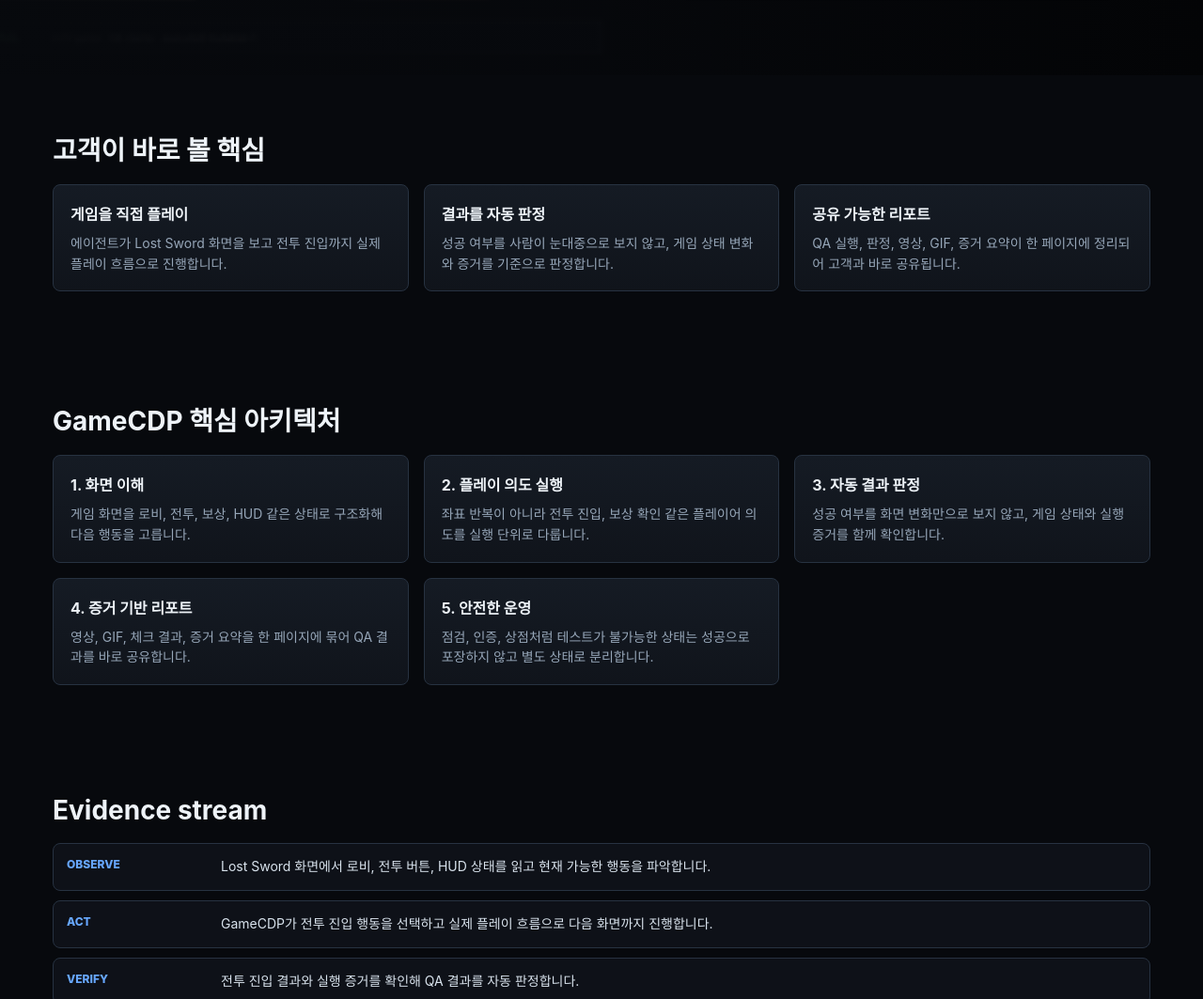
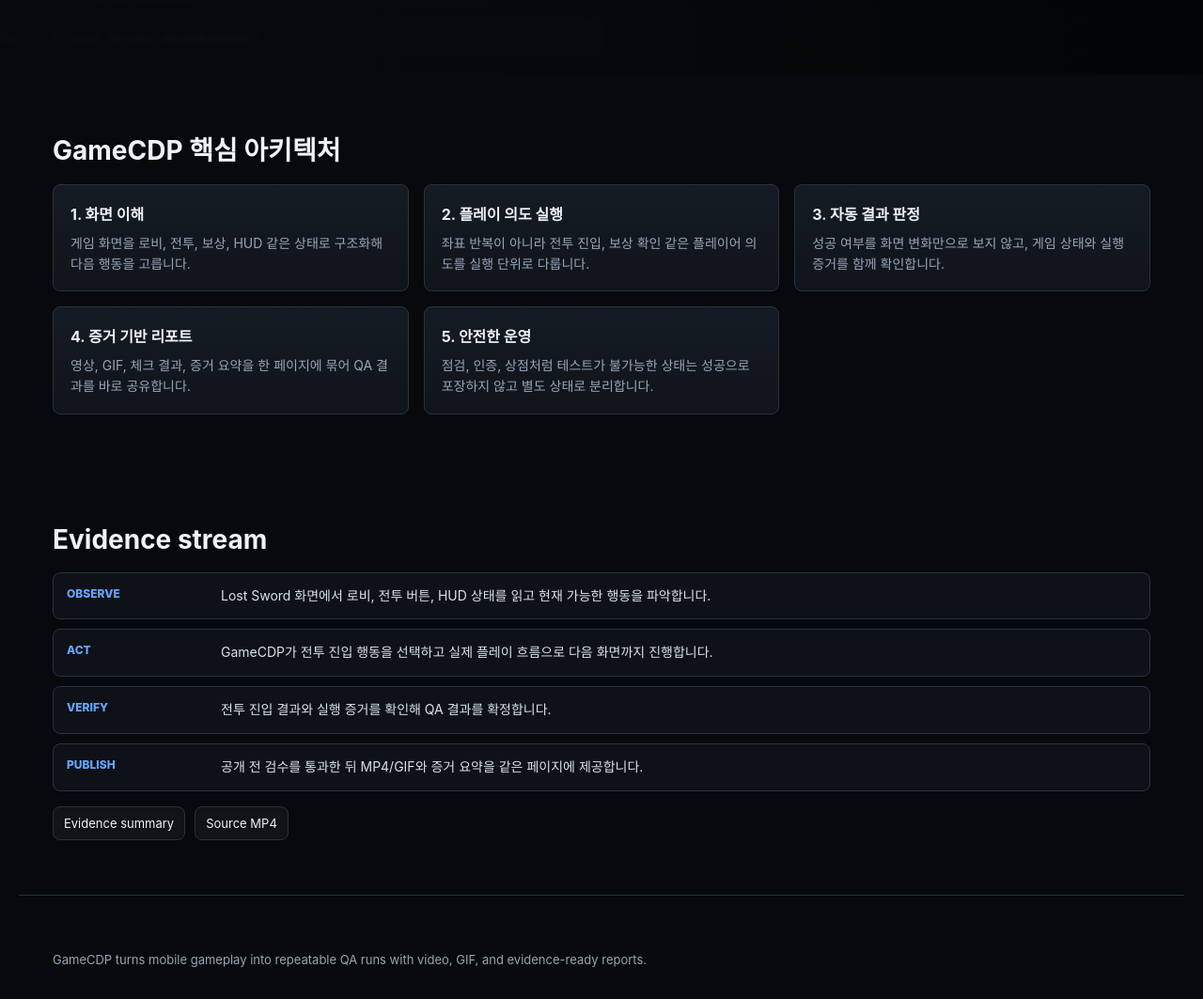
Before and after one commit to DaedalGames/gamecdp-lost-sword-agentic-qa-demo, a plain HTML site: page index.html in a window 1280 px wide. Shown: the part 720-1783 px from the top of the page at 94% size. Drawn offline with Linux system fonts and the light colour scheme.

Commit message:
Remove redundant customer value cards
Constraint: showcase page should move from hero video directly into concise architecture and evidence.
Rejected: keep generic value cards | they repeat the hero and dilute the demo.
Confidence: high
Scope-risk: narrow
Directive: avoid filler sections that explain obvious product value.
Tested: searched for removed copy and customer-visible leak patterns.
Not-tested: full visual QA across all browser sizes.

```diff
--- a/index.html
+++ b/index.html
@@ -41,15 +41,6 @@
   </main>
 
   <section id="evidence" class="section">
-    <h2>고객이 바로 볼 핵심</h2>
-    <div class="grid">
-      <article class="card"><h3>게임을 직접 플레이</h3><p>에이전트가 Lost Sword 화면을 보고 전투 진입까지 실제 플레이 흐름으로 진행합니다.</p></article>
-      <article class="card"><h3>결과를 자동 판정</h3><p>성공 여부를 사람이 눈대중으로 보지 않고, 게임 상태 변화와 증거를 기준으로 판정합니다.</p></article>
-      <article class="card"><h3>공유 가능한 리포트</h3><p>QA 실행, 판정, 영상, GIF, 증거 요약이 한 페이지에 정리되어 고객과 바로 공유됩니다.</p></article>
-    </div>
-  </section>
-
-  <section class="section">
     <h2>GameCDP 핵심 아키텍처</h2>
     <div class="grid">
       <article class="card"><h3>1. 화면 이해</h3><p>게임 화면을 로비, 전투, 보상, HUD 같은 상태로 구조화해 다음 행동을 고릅니다.</p></article>
@@ -65,7 +56,7 @@
     <div class="timeline">
       <div class="event"><div class="k">Observe</div><div class="v">Lost Sword 화면에서 로비, 전투 버튼, HUD 상태를 읽고 현재 가능한 행동을 파악합니다.</div></div>
       <div class="event"><div class="k">Act</div><div class="v">GameCDP가 전투 진입 행동을 선택하고 실제 플레이 흐름으로 다음 화면까지 진행합니다.</div></div>
-      <div class="event"><div class="k">Verify</div><div class="v">전투 진입 결과와 실행 증거를 확인해 QA 결과를 자동 판정합니다.</div></div>
+      <div class="event"><div class="k">Verify</div><div class="v">전투 진입 결과와 실행 증거를 확인해 QA 결과를 확정합니다.</div></div>
       <div class="event"><div class="k">Publish</div><div class="v">공개 전 검수를 통과한 뒤 MP4/GIF와 증거 요약을 같은 페이지에 제공합니다.</div></div>
     </div>
     <div class="downloads">
```
